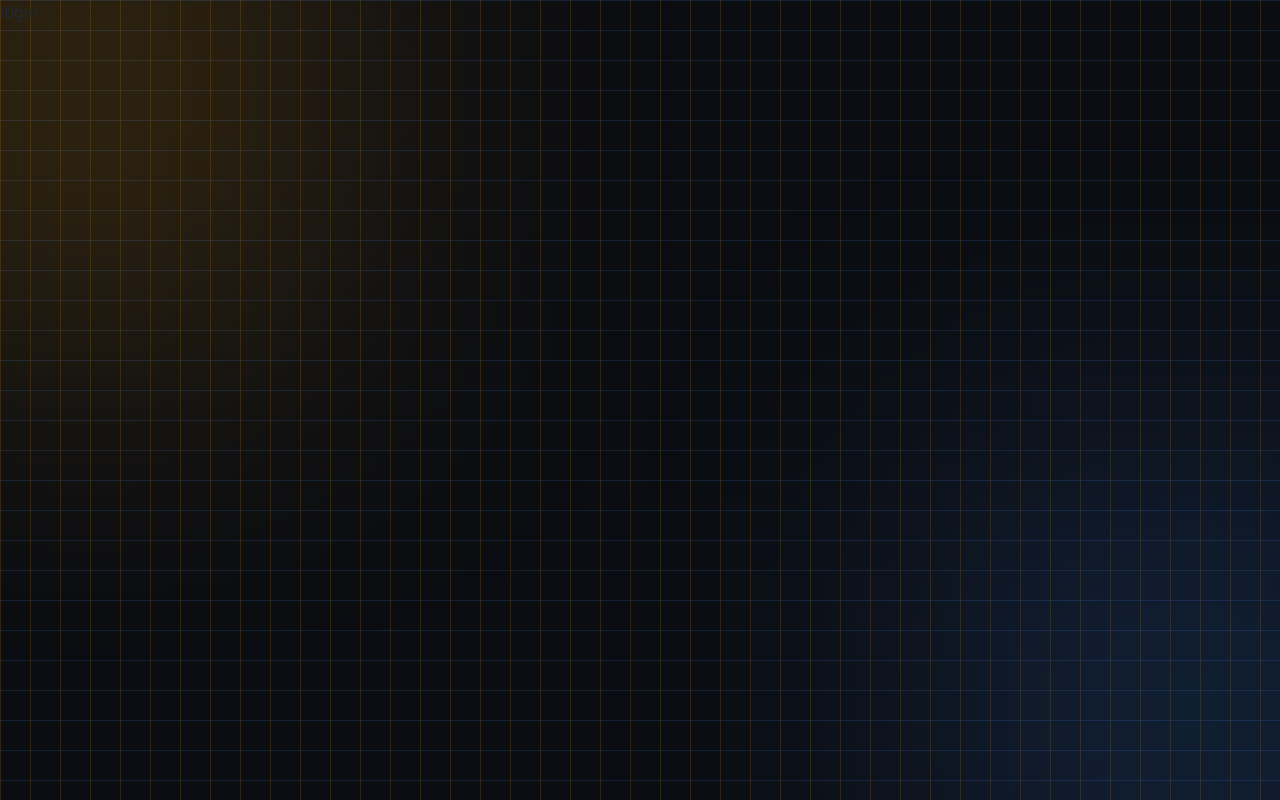
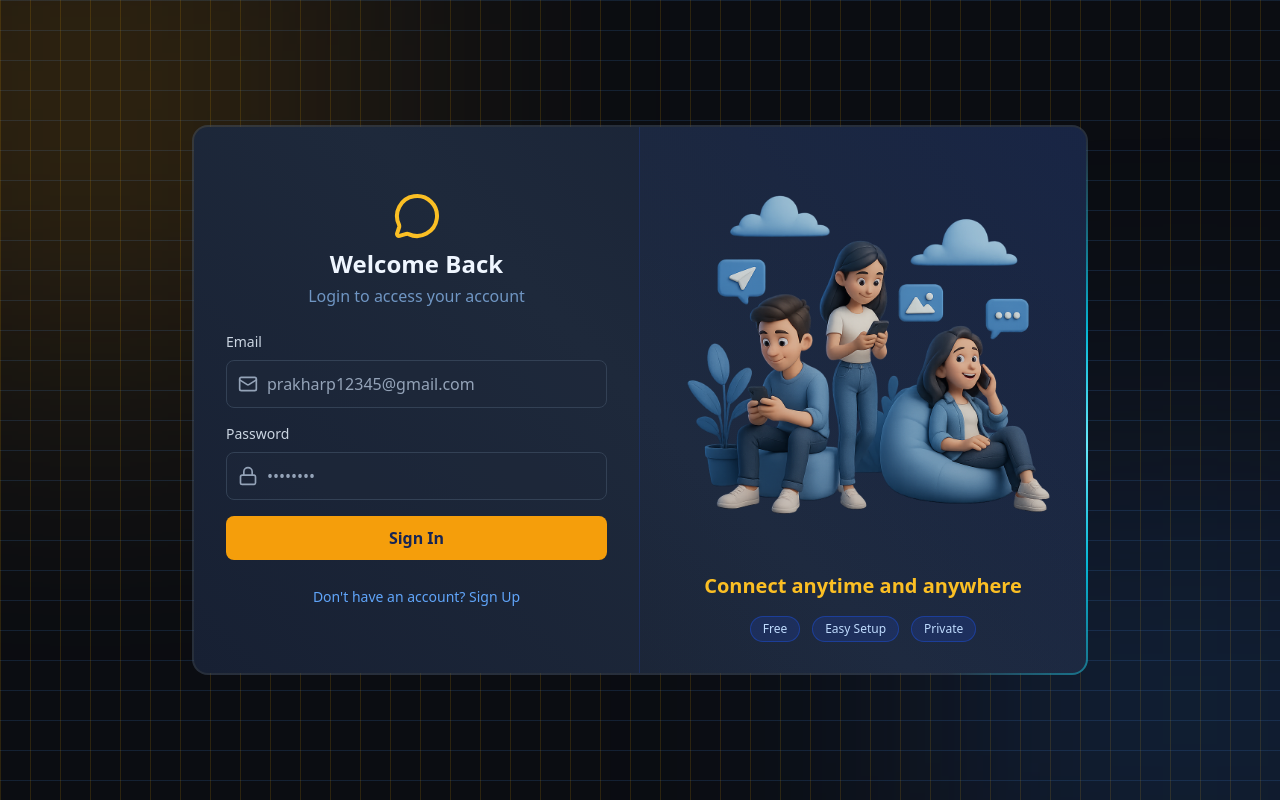
Before and after one commit to Prakhar0136/RealTime_Chat_Application, a React app in the folder frontend/: page /login in a window 1280 px wide. Built offline with nearby package versions, Linux system fonts and the light colour scheme; no server answers; the HTML template or start-up script is replaced by a standard one.

Commit message:
login and logout page implemented

```diff
--- a/frontend/src/pages/ChatPage.jsx
+++ b/frontend/src/pages/ChatPage.jsx
@@ -1,9 +1,13 @@
-import React from 'react'
+
+import { useAuthStore } from '../store/useAuthStore';
+
 
 const ChatPage = () => {
+  const{logout} = useAuthStore();
   return (
-    <div>
-
+    <div className = "z-10">
+      chatpage
+      <button onClick={logout}>Logout</button>
     </div>
   )
 }
--- a/frontend/src/pages/LoginPage.jsx
+++ b/frontend/src/pages/LoginPage.jsx
@@ -1,10 +1,119 @@
 import { useAuthStore } from "../store/useAuthStore";
+import BorderAnimatedContainer from "../components/BorderAnimatedContainer";
+import { MessageCircleIcon, LoaderIcon } from "lucide-react";
+import { useState } from "react";
+import { LockIcon, MailIcon } from "lucide-react";
+import { Link } from "react-router";
 
-const LoginPage = () => {
-    const {authUser,isLoading,login} = useAuthStore();
-  return (
-    <div>
-      login
+
+
+function LoginPage(){
+    const [formData, setFormData] = useState({
+      email:"",
+      password:""
+    })
+    const{login, isLoggingIn} = useAuthStore();
+
+    const handleSubmit = (e) => {
+    e.preventDefault();
+    login(formData);
+  }
+ return (
+    <div className="min-h-screen flex items-center justify-center p-4">
+      <div className="relative w-full max-w-4xl md:h-[550px] h-auto">
+        <BorderAnimatedContainer>
+          <div className="w-full h-full flex flex-col md:flex-row">
+
+            {/* --- LEFT SIDE: FORM --- */}
+            <div className="w-full md:w-1/2 p-8 flex items-center justify-center md:border-r border-blue-800/30">
+              <div className="w-full max-w-md">
+
+                <div className="text-center mb-6">
+                  <MessageCircleIcon className="w-12 h-12 mx-auto text-amber-400 mb-2" />
+                  <h2 className="text-2xl font-bold text-blue-50 mb-1">Welcome Back</h2>
+                  <p className="text-blue-300/70">Login to access your account</p>
+                </div>
+
+                <form onSubmit={handleSubmit} className="space-y-4">
+
+                  <div>
+                    <label className="auth-input-label text-blue-200 block mb-1.5 text-sm font-medium">Email</label>
+                    <div className="relative">
+                      <MailIcon className="auth-input-icon text-blue-400/80 absolute left-3 top-1/2 -translate-y-1/2 size-5" />
+                      <input
+                        type="email"
+                        value={formData.email}
+                        onChange={(e) => setFormData({...formData, email: e.target.value})}
+                        className="input w-full pl-10 pr-4 py-2 rounded-lg bg-blue-950/30 border border-blue-800 text-blue-100 placeholder-blue-600/50 focus:border-amber-400 focus:ring-2 focus:ring-amber-400/20 focus:outline-none transition-all"
+                        placeholder="prakharp12345@gmail.com"
+                      />
+                    </div>
+                  </div>
+
+                  <div>
+                    <label className="auth-input-label text-blue-200 block mb-1.5 text-sm font-medium">Password</label>
+                    <div className="relative">
+                      <LockIcon className="auth-input-icon text-blue-400/80 absolute left-3 top-1/2 -translate-y-1/2 size-5" />
+                      <input
+                        type="password"
+                        value={formData.password}
+                        onChange={(e) => setFormData({...formData, password: e.target.value})}
+                        className="input w-full pl-10 pr-4 py-2 rounded-lg bg-blue-950/30 border border-blue-800 text-blue-100 placeholder-blue-600/50 focus:border-amber-400 focus:ring-2 focus:ring-amber-400/20 focus:outline-none transition-all"
+                        placeholder="••••••••"
+                      />
+                    </div>
+                  </div>
+
+                  <button
+                    className="w-full bg-amber-500 hover:bg-amber-600 text-blue-950 font-bold rounded-lg py-2.5 transition-colors mt-2"
+                    type="submit"
+                    disabled={isLoggingIn}
+                  >
+                    {isLoggingIn ? <LoaderIcon className="w-5 h-5 mx-auto animate-spin"/> : "Sign In"}
+                  </button>
+                </form>
+
+                <div className="mt-6 text-center">
+                  <Link className="text-sm text-blue-400 hover:text-amber-400 transition-colors" to="/signup">
+                    Don't have an account? Sign Up
+                  </Link>
+                </div>
+              </div>
+            </div>
+
+            {/* --- RIGHT SIDE: IMAGE & INFO --- */}
+            {/* Now matches the Left side theme (Blue/Amber) */}
+            <div className="hidden md:w-1/2 md:flex items-center justify-center p-8 bg-gradient-to-bl from-blue-900/20 to-transparent">
+              <div className="w-full max-w-sm">
+                <img
+                  src="/login.png"
+                  alt="People using mobile devices"
+                  className="w-full h-auto object-contain opacity-90 hover:scale-[1.02] transition-transform duration-500"
+                />
+
+                <div className="mt-8 text-center">
+                  {/* Matching Amber Heading */}
+                  <h3 className="text-xl font-bold text-amber-400 mb-4">Connect anytime and anywhere</h3>
+
+                  <div className="flex justify-center gap-3">
+                    {/* Updated Badges to match Amber/Blue theme */}
+                    <span className="px-3 py-1 rounded-full bg-blue-900/40 text-blue-200 text-xs font-medium border border-blue-700/50">
+                      Free
+                    </span>
+                    <span className="px-3 py-1 rounded-full bg-blue-900/40 text-blue-200 text-xs font-medium border border-blue-700/50">
+                      Easy Setup
+                    </span>
+                    <span className="px-3 py-1 rounded-full bg-blue-900/40 text-blue-200 text-xs font-medium border border-blue-700/50">
+                      Private
+                    </span>
+                  </div>
+                </div>
+              </div>
+            </div>
+
+          </div>
+        </BorderAnimatedContainer>
+      </div>
     </div>
   )
 }
--- a/frontend/src/pages/SignUpPage.jsx
+++ b/frontend/src/pages/SignUpPage.jsx
@@ -3,6 +3,7 @@ import { useAuthStore } from '../store/useAuthStore';
 import { MessageCircleIcon, LockIcon, MailIcon, UserIcon, LoaderIcon } from "lucide-react";
 import { Link } from "react-router";
 import BorderAnimatedContainer from '../components/BorderAnimatedContainer';
+
 
 function SignUpPage() {
   const [formData, setFormData] = useState({
--- a/frontend/src/store/useAuthStore.js
+++ b/frontend/src/store/useAuthStore.js
@@ -1,11 +1,13 @@
 import {create} from "zustand";
 import {axiosInstance} from "../lib/axios";
 import {toast} from "react-hot-toast";
+
 
 export const useAuthStore = create((set) => ({
     authUser: null,
     isCheckingAuth: true,
     isSigningUp:false,
+    isLoggingIn:false,
 
     checkAuth: async ()=>{
         try{
@@ -34,5 +36,31 @@ export const useAuthStore = create((set) => ({
         finally{
             set({isSigningUp:false});
         }
+    },
+
+    login: async(data)=>{
+        set({isLoggingIn:true});
+        try{
+            const res = await axiosInstance.post("/auth/login",data);
+            set({authUser: res.data} )
+            toast.success("Logged in successfully")
+        }
+        catch(error){
+            toast.error(error.response.data.message||"Login failed. Please try again.")
+        }
+        finally{
+            set({isLoggingIn:false});
+        }
+    },
+
+    logout:async()=>{
+        try{
+            await axiosInstance.post("/auth/logout");
+            set({authUser: null} )
+            toast.success("Logged out successfully")
+        }
+        catch(error){
+            toast.error(error.response?.data?.message||"Logout failed. Please try again.")
+        }
     }
 }))
```
